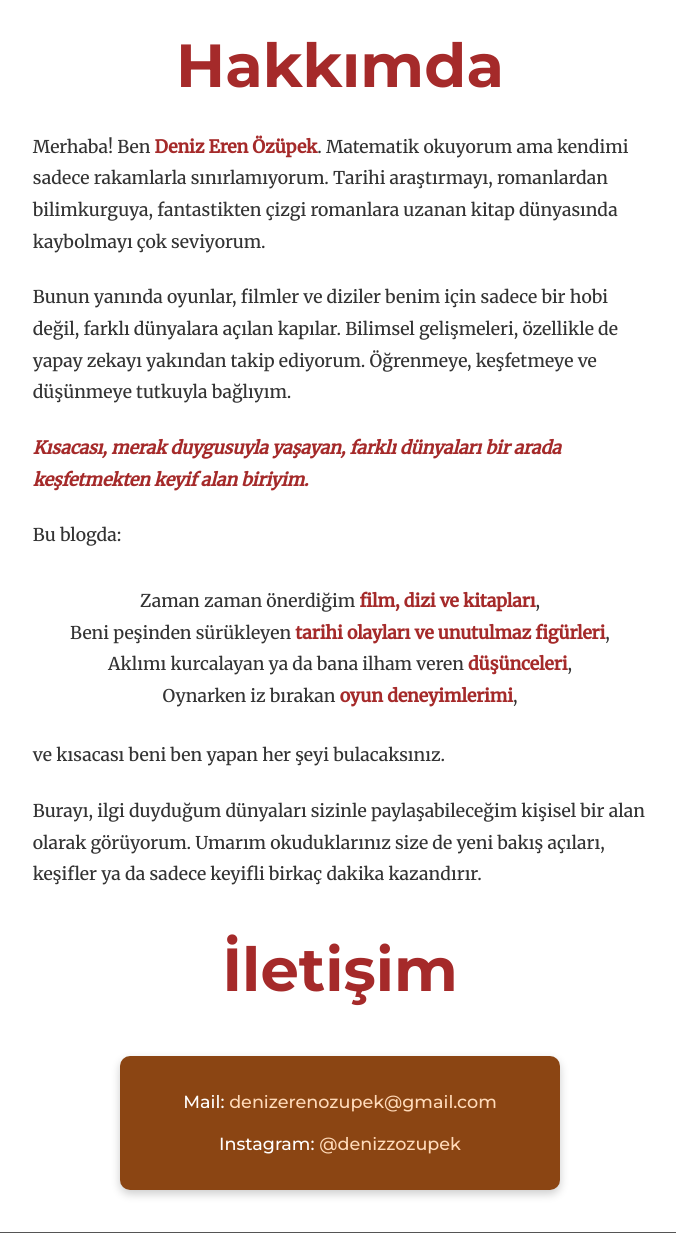
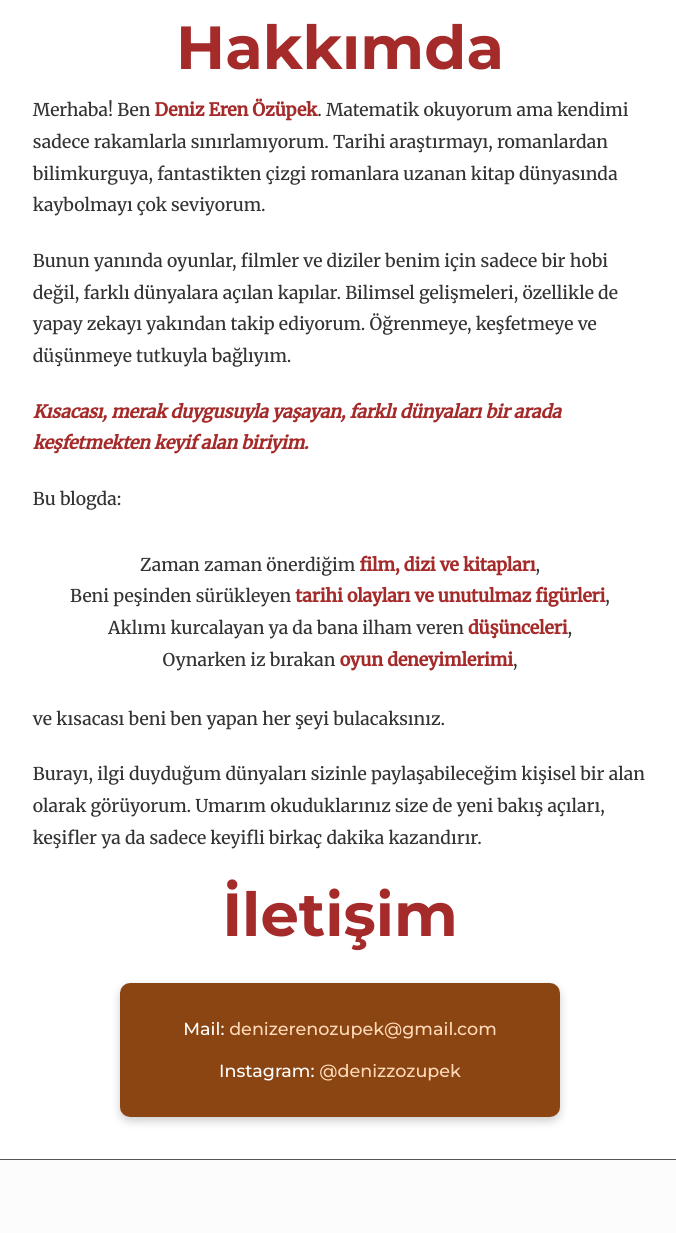
Before and after one commit to denizzozupek/flask-blog, a Flask app: page /about in a window 1280 px wide. Shown: the part 130-1363 px from the top of the page, without its empty margins (300-976 px from the left). After the commit the page ends 1290 px from the top, so only its background shows below. Run offline with Flask 3, Linux system fonts and the light colour scheme; data comes from the database, SQL or seed files in the repository; parts of the project's set-up code (start-up, migrations or seed data) failed here and were passed over.

Commit message:
Updated style.css

```diff
--- a/app/static/style.css
+++ b/app/static/style.css
@@ -189,6 +189,8 @@ body{
   margin: 0;
   color: #1f2233;
   text-align: center;
+  line-height: 1.2;
+
 }
 
 .post h1 a {
```
